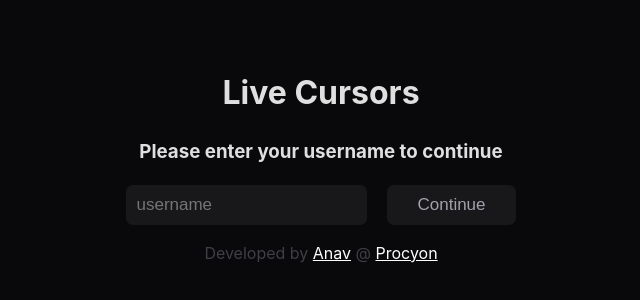
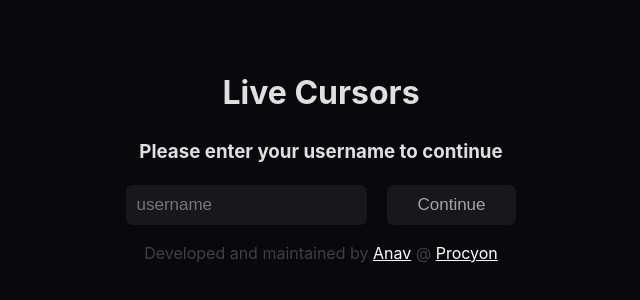
Before and after one commit to anav5704/websocket-live-cursors, a React (Vite) app in the folder client/: page / in a window 1280 px wide. Shown: the part 236-536 px from the top of the page, without its empty margins (319-959 px from the left). Built offline with nearby package versions, Linux system fonts and the light colour scheme.

Commit message:
deployment test

```diff
--- a/client/src/pages/Login.jsx
+++ b/client/src/pages/Login.jsx
@@ -16,7 +16,7 @@ const Login = ({ onSubmit }) => {
             <input type="text" placeholder="username" value={username} onChange={(e) => setUsername(e.target.value)} />
             <button type="submit">Continue</button>
         </form>
-        <p>Developed by <a href="https://github.com/anav5704">Anav</a> @ <a href="https://procyon.website/">Procyon</a></p>
+        <p>Developed and maintained by <a href="https://github.com/anav5704">Anav</a> @ <a href="https://procyon.website/">Procyon</a></p>
     </>
   )
 }
```
